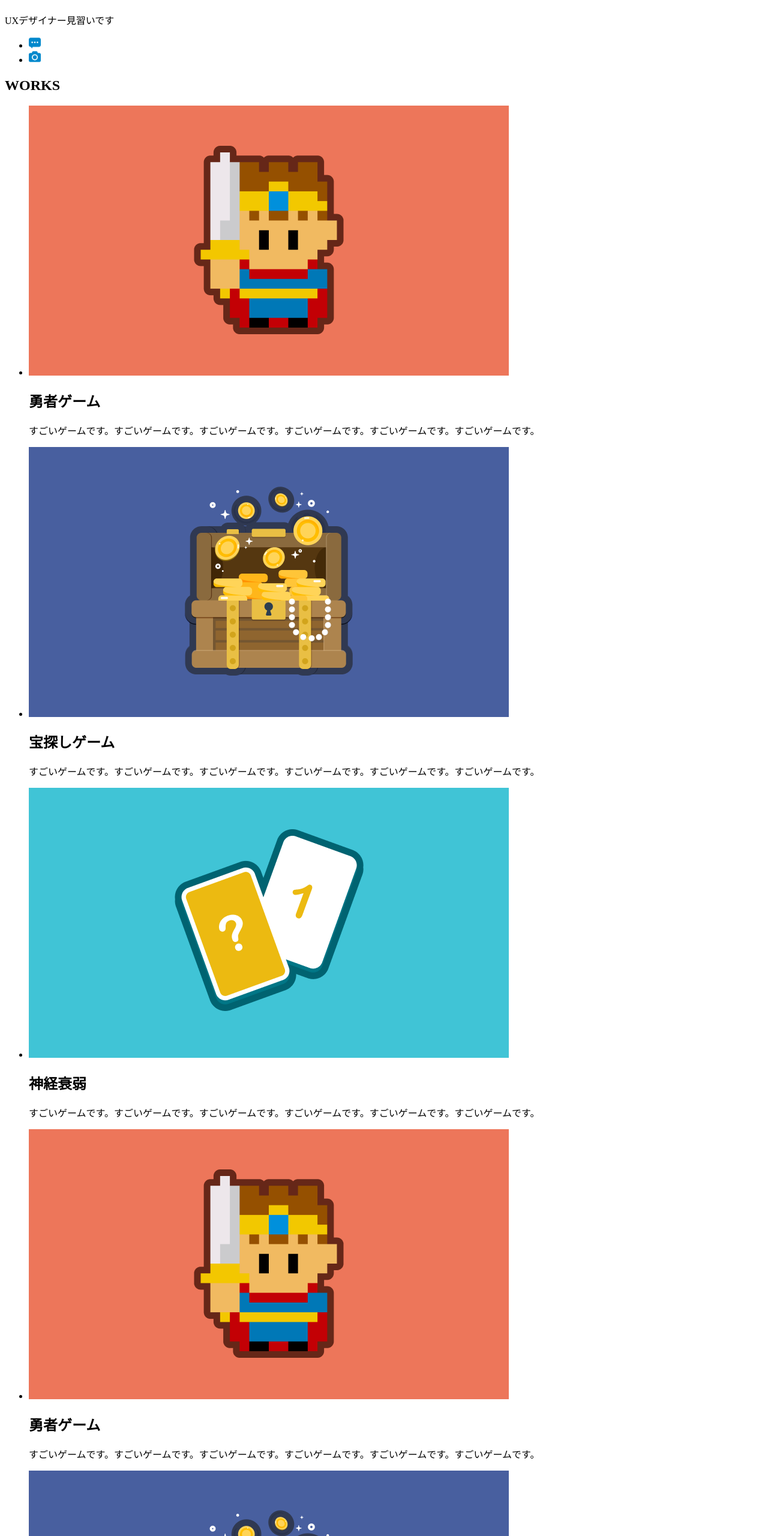
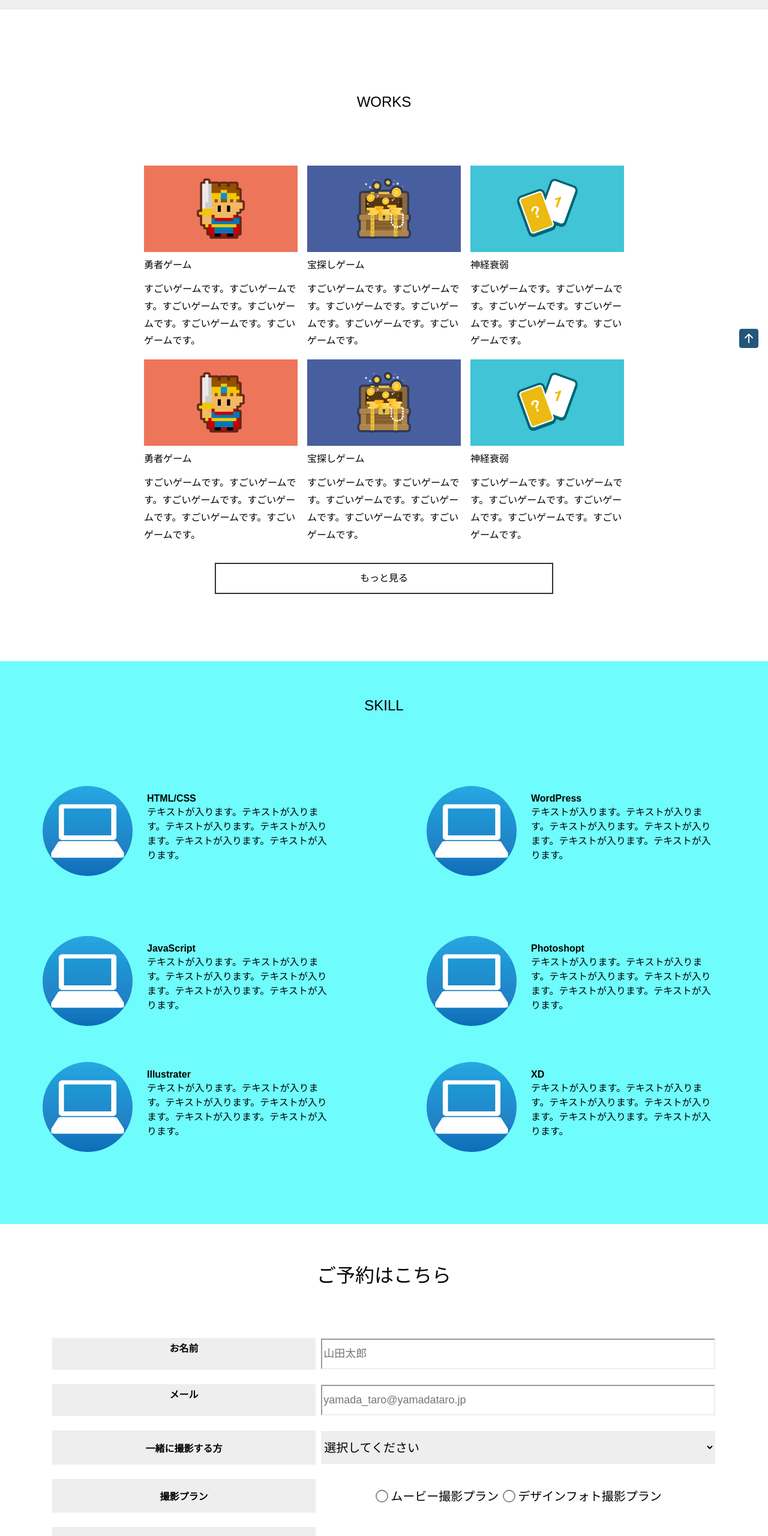
Before and after one commit to xxxd1207s/xxxd1207s.github.io, a plain HTML site: page index.html in a window 1280 px wide. Shown: the part 200-2760 px from the top of the page at 60% size. Drawn offline with nearby package versions, Linux system fonts and the light colour scheme.

Commit message:
Add files via upload

```diff
--- /dev/null
+++ b/css/styles.css
@@ -0,0 +1,405 @@
+/* common */
+body{
+  margin: 0;
+  font-family: Arial, Helvetica, sans-serif;
+}
+
+img {
+  vertical-align: bottom;
+}
+
+h1{
+  font-size: 24px;
+  text-align: center;
+  padding: 60px 0;
+}
+
+h1,
+h2,
+p {
+  margin: 0;
+  font-weight: normal;
+}
+
+.container {
+  margin: 0;
+}
+
+ul{
+  list-style: none;
+  margin: 0;
+  padding: 0;
+}
+
+ol{
+  list-style: none;
+  margin: 0;
+  padding: 0;
+}
+
+a{
+  text-decoration: none;
+  color: inherit;
+  transition: opacity 0.3s;
+}
+
+a:hover{
+  opacity: 0.5;
+}
+
+
+/* header */
+
+header {
+  background: #efefef;
+}
+
+header .container {
+  padding: 32px 0 64px;  display: flex;
+  align-items: center;
+  width: calc((100% - 16px)/2);
+}
+
+header .container div + div {
+  margin-left: 32px;
+}
+
+header h1{
+padding: 0;
+text-align: left;
+}
+
+header ul {
+  margin: 0;
+  padding: 0;
+  display: flex;
+}
+
+header ul li + li {
+  margin-left: 8px;
+}
+
+header .icon {
+  border-radius: 50%;
+}
+
+
+
+
+
+
+
+
+/* works */
+
+.works{
+  padding: 80px 0;
+}
+
+.works h2 {
+  font-size: 16px;
+  margin-top: 8px;
+}
+
+.works p {
+  line-height: 1.8;
+  margin-top: 16px;
+}
+
+.works ul{
+  margin-top: 32px;
+  display: flex;
+  flex-wrap: wrap;
+  gap: 16px;
+}
+
+.works li{
+  width: calc((100% - 16px)/2);
+}
+
+.works li img{
+  width: 100%;
+}
+
+.works li a{
+  display: block;
+}
+
+.works .more{
+  display: block;
+  width: 70%;
+  line-height: 48px;
+  border: 2px solid #333;
+  text-align: center;
+  margin: 32px auto;
+}
+
+
+
+/* skills */
+
+.SKILL{
+  background-color: rgb(111, 252, 252);
+  padding-bottom: 60px;
+}
+
+h1{
+  font-size: 24px;
+  text-align: center;
+}
+
+.skills  > section {
+  display: flex;
+  margin-top: 60px;
+  justify-content: center;
+}
+
+.skills  > section > img{
+  width:150px;
+  height:150px;
+  border-radius:50%;
+  margin-right: 24px;
+}
+
+.skills  > section > ol{
+padding: 16px;
+}
+
+
+
+/* ご予約フォーム */
+.reservation {
+  font-size: 32px;
+  font-weight: normal;
+  text-align: center;
+  padding: 60px 0;
+}
+
+
+table {
+  margin-left: auto;
+  margin-right: auto;
+  border-spacing: 8px 24px;
+}
+
+contact-table{
+width: 100%;
+margin-bottom: 20px;
+}
+
+.contact-item, .contact-body {
+  margin-bottom: 15px;
+  text-align: center;
+}
+
+.contact-item {
+    width: 40%;
+    background-color: #eee;
+}
+
+.contact-body {
+    width: 60%;
+    font-size: 20px;
+}
+
+
+tr input{
+  size: 60;
+  height: 45px;
+  font-size: large;
+  border-color: #eee;
+}
+
+tr select{
+  width: 100%;
+  height: 55px;
+  font-size: 20px;
+  border-color: #eee;
+  background-color: #eee;
+}
+
+
+
+
+
+input[type="radio"],input[type="checkbox"]{
+  position: relative;
+  top: 2px;
+  transform: scale(1.6);
+  cursor: pointer;
+}
+
+
+/* input[type="radio"]{
+} */
+
+/* input[type="checkbox"]{
+
+} */
+
+
+.idea{
+  position: relative;
+  vertical-align:baseline;
+  bottom: 13px;
+  cursor: pointer;
+}
+
+
+
+
+.contact-etc{
+  margin-bottom: 15px;
+  text-align: center;
+  width: 40%;
+  background-color: #eee;
+}
+
+
+tr textarea {
+  border: 2px solid rgb(194, 194, 194);
+  width: 99%;
+  height: 120px;
+  font-size: 20px;
+}
+
+.button{
+  width: 250px;
+  background-color: rgb(53, 53, 53);
+  color: #eee;
+  border: 1px solid #333;
+  font-weight: bold;
+  display: block;
+  margin: 0 auto;
+  margin-top: 16px;
+  margin-bottom: 16px;
+  font-size: 16px;
+  padding:16px;
+  cursor: pointer;
+}
+
+
+
+/* エラーメッセージのスタイル */
+
+#error1 {
+  font-weight: normal;
+  font-size: 90%;
+  color: red;
+  opacity: 0;
+}
+
+#error1.pushed{
+  opacity: 1;
+}
+#error2 {
+  font-weight: normal;
+  font-size: 90%;
+  color: red;
+  opacity: 0;
+}
+
+#error2.pushed{
+  opacity: 1;
+}
+
+
+
+#your_name.pushed{
+  border: 2px solid rgb(255, 116, 116);
+  background-color: rgb(253, 232, 236);
+}
+
+#your_emaill.pushed{
+  border: 2px solid rgb(255, 116, 116);
+  background-color: rgb(253, 232, 236);
+}
+
+
+
+
+
+
+/* footer */
+footer {
+  padding: 60px 0;
+  text-align: center;
+  color: #aaa;
+}
+
+/* 上に戻るボタン */
+#to_top {
+  position: fixed;
+  bottom: 16px;
+  right: 16px;
+  opacity: 0;
+  transition: opacity .3s;
+}
+
+#to_top.scrolled {
+  opacity: 1;
+}
+
+#to_top i {
+  font-size: 32px;
+  color: #22577a;
+}
+
+
+
+
+
+
+
+
+
+/* medium screen */
+@media(min-width: 600px){
+
+  .works li{
+    width: calc((100% - 32px)/3);
+  }
+}
+
+
+
+/* large screen */
+@media(min-width: 800px){
+  .container{
+    width: calc(100% 0 32px);
+    margin: 0 auto;
+    max-width: 800px;
+  }
+
+
+.skills {
+  display: grid;
+  grid-template-columns: 50% 50%;
+  grid-template-rows: 250px;
+  padding-bottom: 60px;
+}
+
+.skills > section> ol{
+  width: calc((100% - 16px)/2);
+}
+
+.skills  > section > img{
+  margin-right: 12px;
+}
+
+.skills  > section > ol{
+  padding: 12px;
+}
+
+
+
+
+
+
+
+
+
+  header form{
+    display: block;
+  }
+}
--- a/index.html
+++ b/index.html
@@ -7,7 +7,7 @@
   <title>山田太郎のポートフォリオサイト</title>
   <link rel="icon" href="img/favicon.png">
   <link rel="stylesheet" href="https://cdn.jsdelivr.net/npm/bootstrap-icons@1.7.1/font/bootstrap-icons.css">
-  <link rel="stylesheet" href="styles.css">
+  <link rel="stylesheet" href="css/styles.css">
 
 
 
```
